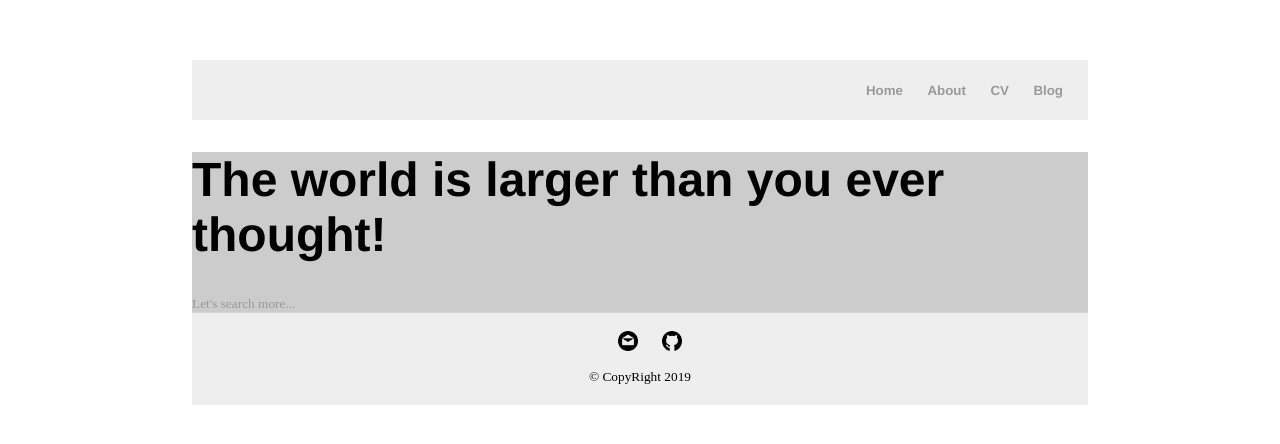
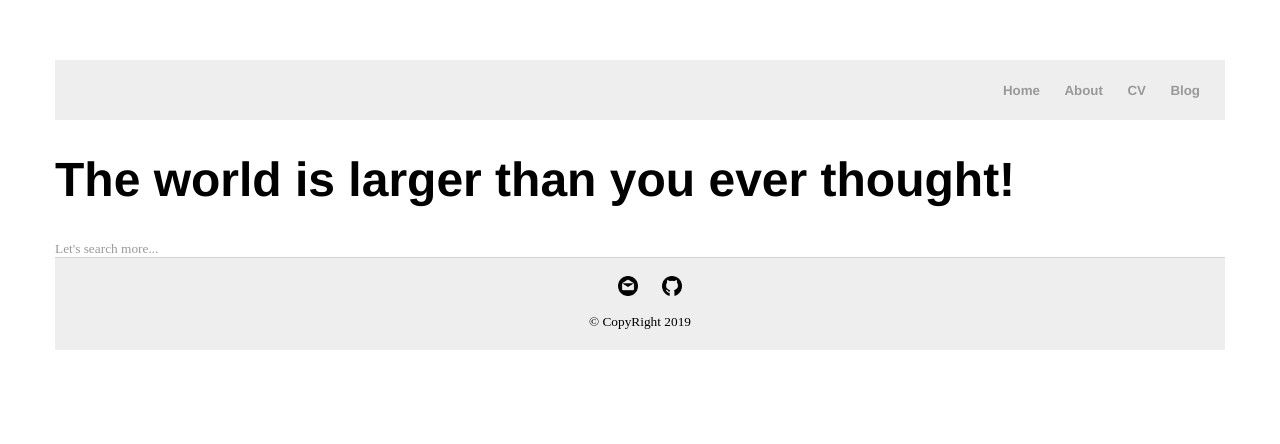
Before and after one commit to SaultBase/SaultBase.github.io, a Jekyll site: the page built from index.html, in a window 1280 px wide. Shown: the top 444 px of the page. Built offline with Jekyll 4.4.1, drawn with Linux system fonts in a browser that asks for light colours.

Commit message:
Update main.css

```diff
--- a/css/main.css
+++ b/css/main.css
@@ -1,7 +1,3 @@
-body {
-    margin: 60px auto;
-    width: 70%;
-}
 nav ul{
     text-align: right;
     font-family:'Helvetica', 'Arial', 'Sans-Serif';
@@ -65,29 +61,22 @@ ul.posts li {
 
 
 @media (min-width:768px) {
-	.container {
+	body {
+		margin: 60px auto;
 		width: 750px;
-		background: #ccc;
-	}
-
+             }
 }
 
 @media (min-width:992px) {
-	.container {
-		width: 970px
-	}
-
+	body {
+		margin: 60px auto;
+		width: 970px;
+             }
 }
 
 @media (min-width:1200px) {
-	.container {
-		width: 1170px
-	}
-
+	body {
+		margin: 60px auto;
+		width: 1170px;
+             }
 }
-
-@media (min-width:1200px) {
-	.container {
-		width: auto
-	}
-}
```
